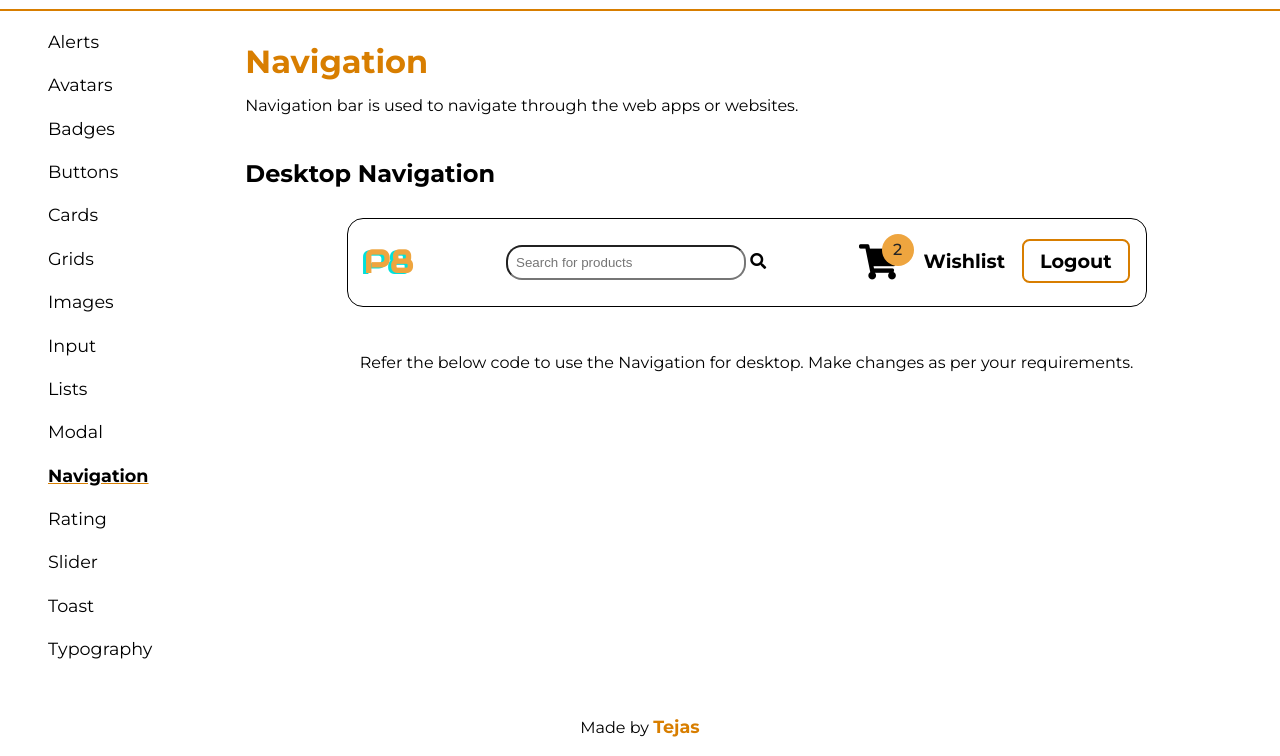
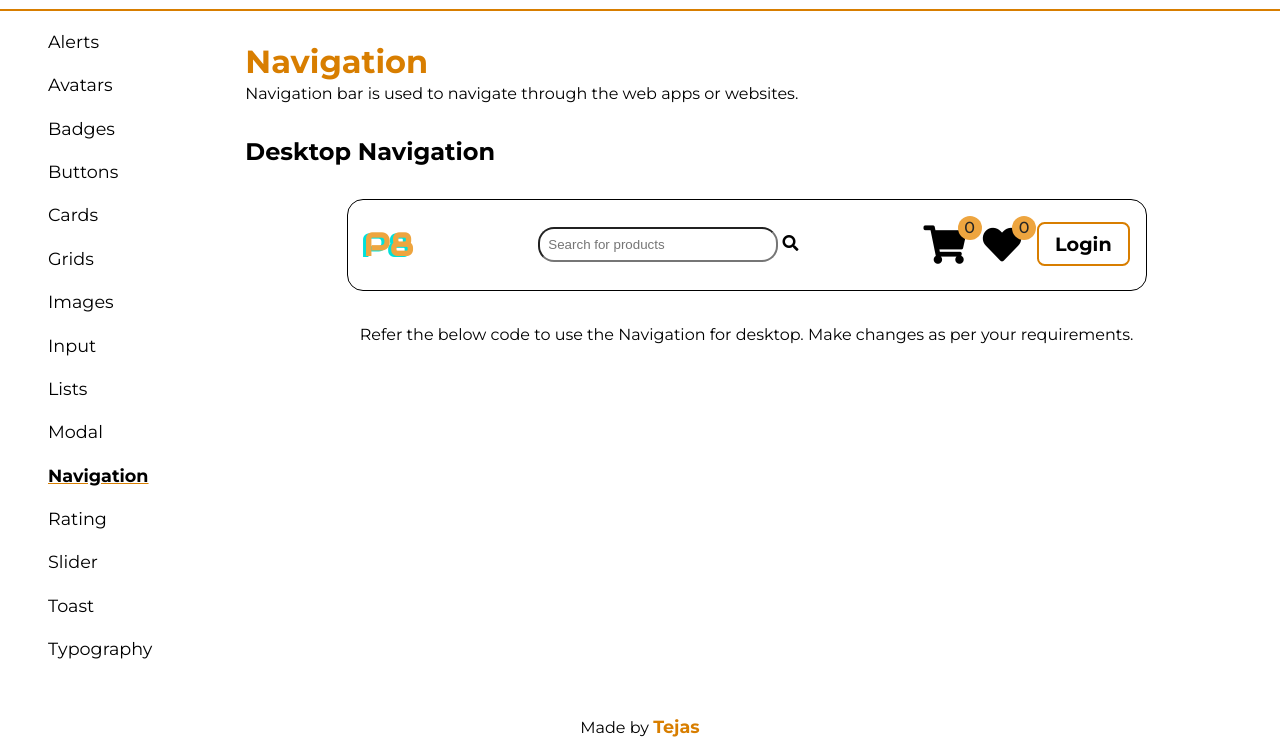
Before and after one commit to TejasShekar/Prime8UI, a plain HTML site: page Components/Navigation/index.html in a window 1280 px wide. Shown: the part 77-833 px from the top of the page. Drawn offline with Linux system fonts and the light colour scheme; a script that the page names is missing.

Commit message:
styles: refactor code

```diff
--- a/Components/Badge/badge.css
+++ b/Components/Badge/badge.css
@@ -6,8 +6,8 @@
   border-radius: 50%;
   font-size: 1rem;
   font-weight: 500;
-  height: 2rem;
-  width: 2rem;
+  height: 1.5rem;
+  width: 1.5rem;
   bottom: 0;
   right: 15px;
 }
--- a/Components/Navigation/index.html
+++ b/Components/Navigation/index.html
@@ -105,33 +105,48 @@
               <i class="fas fa-search search-btn"></i>
             </label>
             <nav class="mx-1">
-              <ul class="nav-list flex">
+              <ul class="nav-list flex-sbw">
                 <li class="mx-0 my-auto">
-                  <a class="p-sm m-sm" href="#">
-                    <div class="pos-relative">
+                  <a class="link btn btn-icon my-sm mx-1 btn-link" href="/cart"
+                    ><div class="pos-relative">
                       <div>
                         <i class="fas fa-shopping-cart fa-2x"></i>
                         <div
                           class="notification-icon badge pos-abs flex-center"
                         >
-                          2
+                          0
                         </div>
                       </div>
-                    </div>
-                  </a>
+                    </div></a
+                  >
                 </li>
-                <li class="ml-sm my-auto">
-                  <a class="btn py-sm px-1 btn-link" href="#">Wishlist</a>
+                <li class="mx-1 my-auto">
+                  <a
+                    class="link btn btn-icon my-sm mx-1 btn-link"
+                    href="/wishlist"
+                    ><div class="pos-relative">
+                      <div>
+                        <i class="fas fa-heart fa-2x"></i>
+                        <div
+                          class="notification-icon badge pos-abs flex-center"
+                        >
+                          0
+                        </div>
+                      </div>
+                    </div></a
+                  >
                 </li>
-                <li class="my-auto">
-                  <a class="btn py-sm px-1 btn-secondary" href="#">Logout</a>
+                <li class="mx-0 my-auto">
+                  <a class="link btn py-sm px-1 btn-secondary" href="/login"
+                    >Login</a
+                  >
                 </li>
               </ul>
             </nav>
           </div>
           <p class="text-center">
-            Refer the below code to use the Navigation for desktop. Make changes as per your
-            requirements.
+            Refer the below code to use the Navigation for desktop. Make changes
+            as per your requirements.
           </p>
           <div class="code-block">
             <script src="https://emgithub.com/embed.js?target=https%3A%2F%2Fgithub.com%2FTejasShekar%2FPrime8UI%2Fblob%2Fe878b915f9e9f6b58ec71875b8c89434f1501c08%2FComponents%2FNavigation%2Findex.html%23L97-L131&style=a11y-dark&showBorder=on&showCopy=on"></script>
--- a/Stylesheets/reset.css
+++ b/Stylesheets/reset.css
@@ -26,11 +26,11 @@ h4,
 h5,
 h6 {
   margin: 0;
+  line-height: 1.2;
 }
 
 h1 {
   font-size: 2rem;
-  line-height: 1.2;
 }
 
 h2 {
@@ -47,7 +47,7 @@ li {
 }
 
 p {
-  line-height: 3;
+  /* line-height: 3; */
   text-align: justify;
 }
 
```
Also changed, not shown: Components/Cards/index.html (+7 -7 lines), Components/Modal/index.html (+1 -1 lines), Components/Toast/index.html (+1 -1 lines), Components/Typography/index.html (+12 -11 lines).
